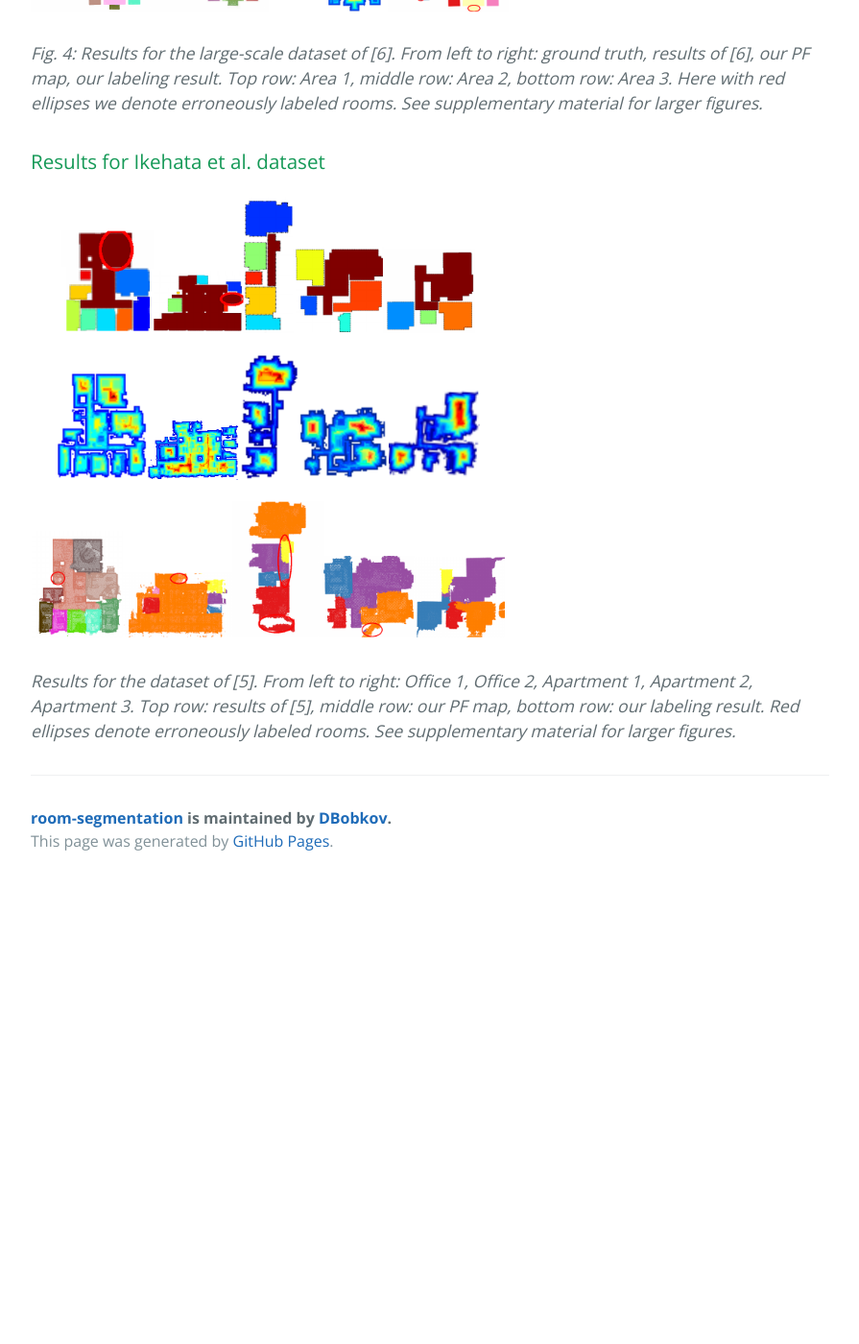
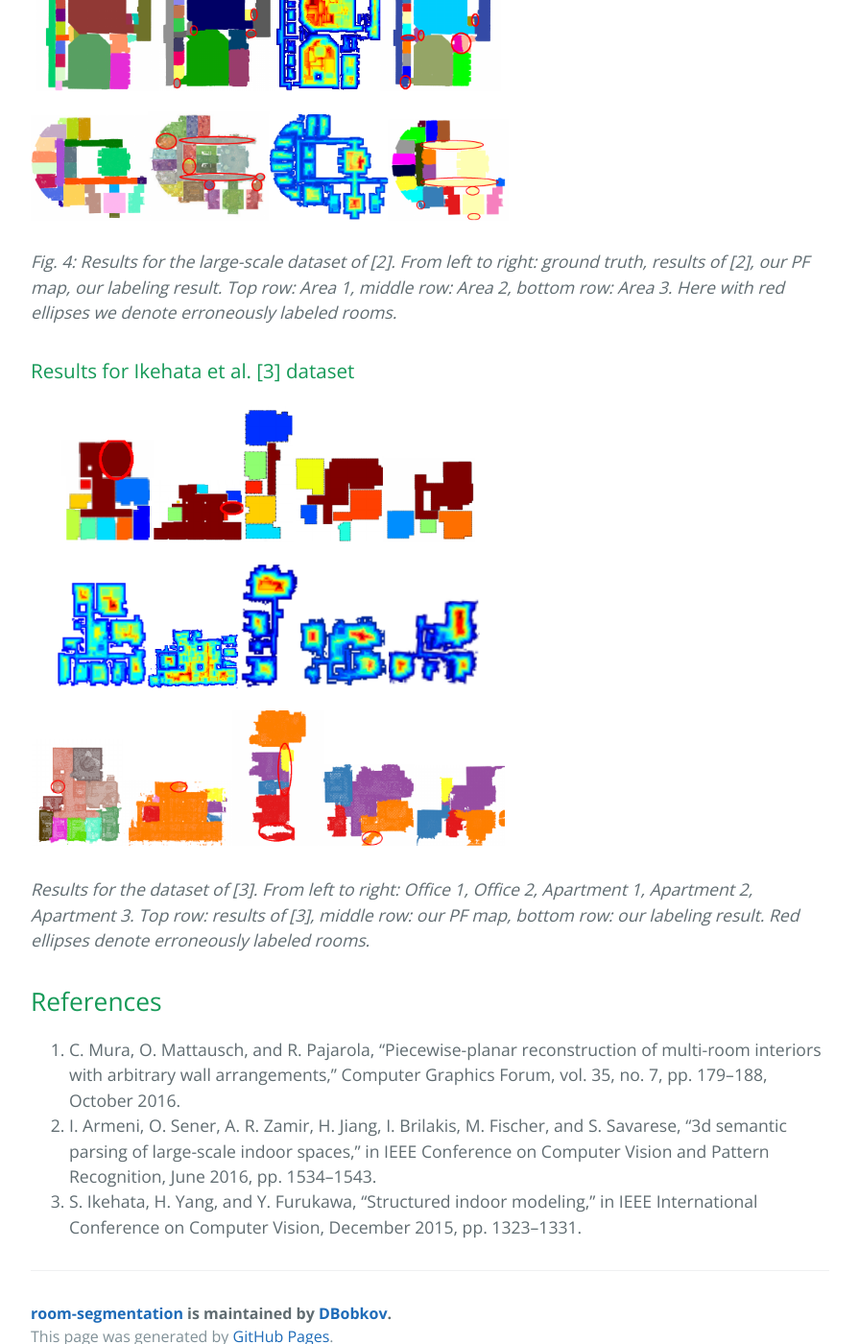
Before and after one commit to DBobkov/room-segmentation, a Jekyll site: the page built from index.md, in a window 1280 px wide and 1400 px high, scrolled down 3191 px. Shown: the whole window at 96% size, without its empty margins (192-1087 px from the left). Built offline with Jekyll 4.4.1, drawn with Linux system fonts in a browser that asks for light colours; our own code applies the rules of GitHub Pages for plain Markdown files; before the commit the page ends 4111 px from its top, so only the background shows below that; some of the changed text lies outside the part shown.

Commit message:
Update index.md

```diff
--- a/index.md
+++ b/index.md
@@ -5,6 +5,11 @@
 ## Abstract
 
 Emerging applications, such as indoor navigation or facility management, present new requirements of automatic and robust partitioning of indoor 3D point clouds into rooms. Previous research is either based on the Manhattan-world assumption or relies on the availability of the scanner pose information. We address these limitations by following the architectural definition of a room, where the room is an inner free space separated from other spaces through openings or partitions. For this we formulate an anisotropic potential field for 3D environments and illustrate how it can be used for room segmentation in the proposed segmentation pipeline. The experimental results confirm that our method outperforms state-of-the-art methods on a number of datasets including those that violate the Manhattan-world assumption.
+
+## Main contributions
+
+1. Framework to compute interior free space without assuming knowledge of scanner poses or the Manhattan-world structure of indoor environments.
+2. 3D formulation of anisotropic PF computation for free space that is robust to the impact of clutter and occlusion and makes no assumptions on the room layout.
 
 ## Basic intuition
 
@@ -14,33 +19,38 @@
 
 ## Overview of the pipeline
 
-<img src="assets/pipeline_overview.png" alt="Overview" width="600">
+<img src="assets/pipeline_overview.png" alt="Overview" width="800">
 
 *Overview of the proposed method*
 
-## Main contributions
-
-1. Framework to compute interior free space without assuming knowledge of scanner poses or the Manhattan-world structure of indoor environments.
-2. 3D formulation of anisotropic PF computation for free space that is robust to the impact of clutter and occlusion and makes no assumptions on the room layout.
 
 ## Results
 
-### Results for Mura et al dataset
+### Dataset
+
+Raw pointcloud of the entire buildings (3 used buildings with XYZ and RGB information for each point) can be accessed here http://www.lmt.ei.tum.de/fileadmin/user_upload/bobkov/Object_segmentation_dataset/object_segmentation_building_dataset.zip
+
+### Results for Mura et al. [1] dataset
 
 <img src="assets/result1.png" alt="Room1" width="500">
 
-*Results for the dataset violating the Manhattan-world assumption [3]. Top row: Modern, middle row: Cottage, bottom row: Penthouse. Left: reconstruction result of [3], middle: PF map, right: our result.*
+*Results for the dataset violating the Manhattan-world assumption [1]. Top row: Modern, middle row: Cottage, bottom row: Penthouse. Left: reconstruction result of [1], middle: PF map, right: our result.*
 
 
-### Results for Stanford dataset
+### Results for Armeni et al. [2] dataset
 
 <img src="assets/result2.png" alt="Overview" width="500">
 
-*Fig. 4: Results for the large-scale dataset of [6]. From left to right: ground truth, results of [6], our PF map, our labeling result. Top row: Area 1, middle row: Area 2, bottom row: Area 3. Here with red ellipses we denote erroneously labeled rooms. See supplementary material for larger figures.*
+*Fig. 4: Results for the large-scale dataset of [2]. From left to right: ground truth, results of [2], our PF map, our labeling result. Top row: Area 1, middle row: Area 2, bottom row: Area 3. Here with red ellipses we denote erroneously labeled rooms.*
 
 
-### Results for Ikehata et al. dataset
+### Results for Ikehata et al. [3] dataset
 
 <img src="assets/result3.png" alt="Overview" width="500">
 
-*Results for the dataset of [5]. From left to right: Office 1, Office 2, Apartment 1, Apartment 2, Apartment 3. Top row: results of [5], middle row: our PF map, bottom row: our labeling result. Red ellipses denote erroneously labeled rooms. See supplementary material for larger figures.*
+*Results for the dataset of [3]. From left to right: Office 1, Office 2, Apartment 1, Apartment 2, Apartment 3. Top row: results of [3], middle row: our PF map, bottom row: our labeling result. Red ellipses denote erroneously labeled rooms.*
+
+## References
+1.  C. Mura, O. Mattausch, and R. Pajarola, “Piecewise-planar reconstruction of multi-room interiors with arbitrary wall arrangements,” Computer Graphics Forum, vol. 35, no. 7, pp. 179–188, October 2016.
+2.  I. Armeni, O. Sener, A. R. Zamir, H. Jiang, I. Brilakis, M. Fischer, and S. Savarese, “3d semantic parsing of large-scale indoor spaces,” in IEEE Conference on Computer Vision and Pattern Recognition, June 2016, pp. 1534–1543.
+3.  S. Ikehata, H. Yang, and Y. Furukawa, “Structured indoor modeling,” in IEEE International Conference on Computer Vision, December 2015, pp. 1323–1331.
```
